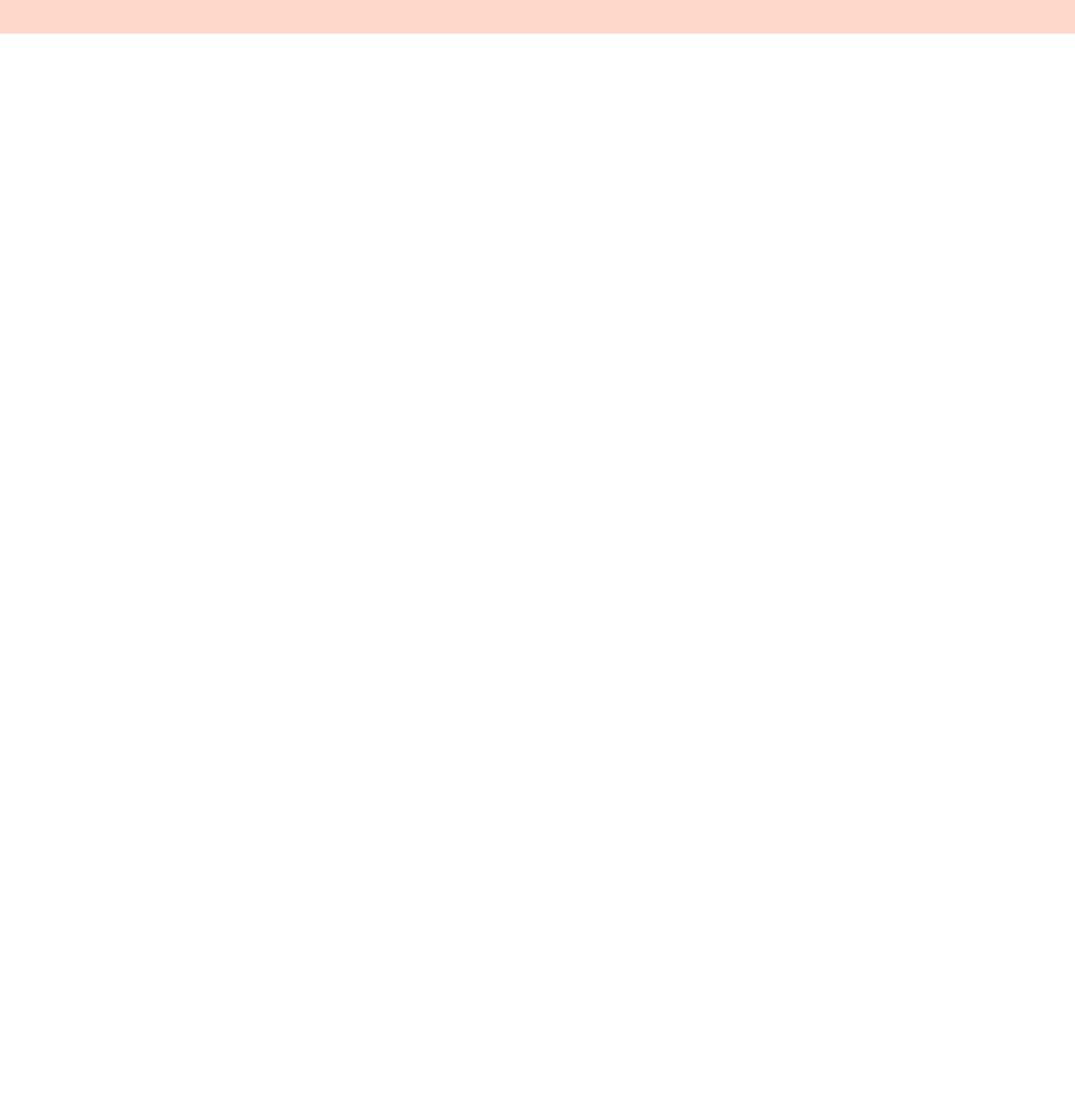
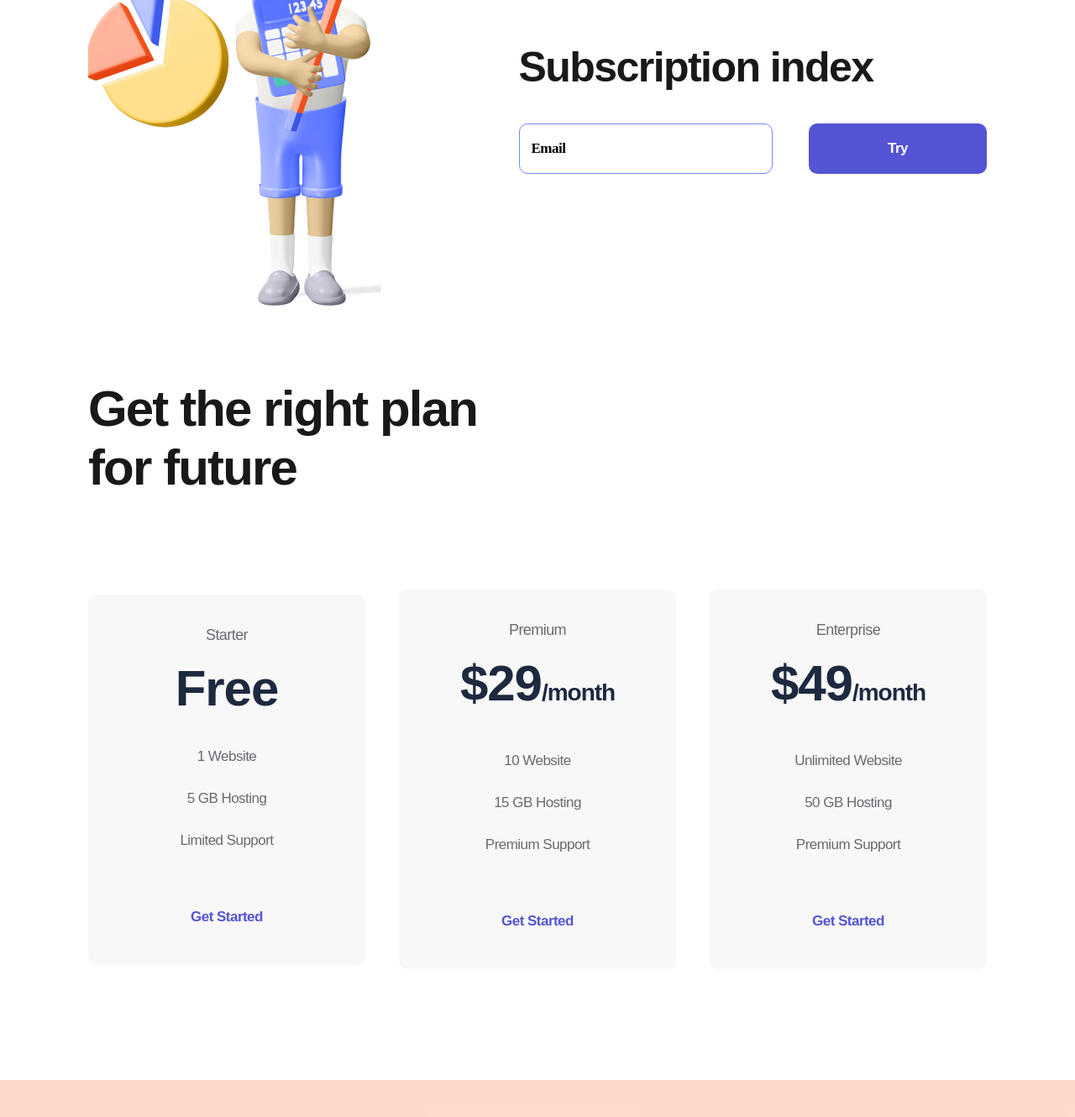
Before and after one commit to Andrey-an11/logoipsum, a plain HTML site: page index.html in a window 1280 px wide. Shown: the part 971-2301 px from the top of the page at 84% size. Before the commit the page ends 1011 px from the top, so only its background shows below. Drawn offline with nearby package versions, Linux system fonts and the light colour scheme; a web font is replaced by a local one.

Commit message:
Add files via upload

```diff
--- a/css/style.css
+++ b/css/style.css
@@ -15,7 +15,7 @@ body{
 }
 
 /* style flex  */
-.container__flex, .about, .fex__footer{
+.container__flex, .about, .fex__footer, .subscribe, .plan__flex{
     display: flex;
     justify-content: space-between;
     align-items: center;
@@ -120,6 +120,125 @@ color: #FFFFFF;
    margin-left: 35px;
 }
 
+
+.subscribe{
+    margin-bottom: 85px;
+}
+
+.subcrite__title{
+font-family: 'DM Sans' sans-serif;
+font-style: normal;
+font-weight: 700;
+font-size: 50px;
+line-height: 57px;
+letter-spacing: -1.56316px;
+margin-bottom: 38px;
+color: #19191B;
+}
+
+.input{
+    width: 302px;
+    height: 60px;
+    border: 1px solid #7087FF;
+    border-radius: 10px;
+    box-sizing: border-box;
+    padding-left: 14px;
+    margin-right: 39px;
+}
+.input::placeholder, .input{
+font-family: 'DM Sans';
+font-style: normal;
+font-weight: 700;
+font-size: 17px;
+line-height: 22px;
+letter-spacing: -0.531474px;
+color: #000000;
+}
+
+.input:focus{
+    outline: none;
+}
+
+.plan{
+    margin-bottom: 132px;
+}
+
+.plan__title{
+font-family: 'DM Sans' sans-serif;
+font-style: normal;
+font-weight: 700;
+font-size: 60px;
+line-height: 70px;
+letter-spacing: -1.87579px;
+color: #19191B;
+max-width: 504px;
+margin-bottom: 110px;
+}
+
+.item{
+    width: 330px;
+    background: #f8f8f8;
+    border-radius: 10px;
+    text-align: center;
+    padding: 34px 0 27px;
+}
+
+.item:hover{
+transition: 500ms;
+background: #FF7143;
+box-shadow: 0px 32px 34px rgba(255, 112, 59, 0.317827);
+border-radius: 10px;
+}
+.item:hover .item__text, .item:hover .item__title, .item:hover .item__li{
+    color:white;
+    transition: 500ms;
+}
+.item__text{
+
+font-size: 18px;
+line-height: 28px;
+letter-spacing: -0.562737px;
+color: #696871;
+
+}
+
+.item__title{
+font-family: 'DM Sans' sans-serif;
+font-style: normal;
+font-weight: 700;
+font-size: 60px;
+line-height: 56px;
+text-align: center;
+letter-spacing: -1.03448px;
+color: #1D293F;
+margin: 22px 0 28px;
+}
+
+.item__title span{
+
+    font-size: 28px;
+}
+
+.item__li{
+    list-style: none;
+    font-size: 17px;
+    line-height: 50px;
+    text-align: center;
+    letter-spacing: -0.531474px;
+    color: #696871;
+}
+
+.button__item{
+    width: 285px;
+    background: #f8f8f8;
+    color: #5454D4;
+    margin-top: 36px;
+}
+.item:hover .button__item{
+    background: #9F3919;
+    color: white;
+    transition: 500ms;
+}
 /* Footer */
 .footer{
     padding: 53px 0;
--- a/index.html
+++ b/index.html
@@ -41,8 +41,8 @@
                  and grow your subscription business end-to-end.
              </p>
                <div>
-            <button class="button button__violet">Get Started</button>
-            <button class="button button__transparent">Try</button>
+            <button type="button" class="button button__violet">Get Started</button>
+            <button type="button" class="button button__transparent">Try</button>
         </div>
         </div>
         <div>
@@ -51,7 +51,77 @@
         </div>
 
     </section>
-
+  <section class="container subscribe">
+    <div>
+      <img src="./img/secondman2.png" alt="secondman">
+    </div>
+    <div>
+      <h2 class="subcrite__title">
+        Subscription index
+      </h2>
+      <form>
+        <input class="input" type="email" placeholder="Email">
+        <button type="button" class="button button__violet">
+          Try
+        </button>
+      </form>
+    </div>
+  </section>
+  <section class="container plan">
+    <h2 class="plan__title">
+      Get the right plan for future
+    </h2>
+    <div class="plan__flex">
+<div class="item">
+  <p class="item__text">
+    Starter
+  </p>
+  <h3 class="item__title">
+    Free
+  </h3>
+  <ul>
+    <li class="item__li">1 Website</li>
+    <li class="item__li">5 GB Hosting</li>
+    <li class="item__li">Limited Support</li>
+  </ul>
+  <button type="button" class="button button__item">
+    Get Started
+  </button>
+</div>
+<div class="item">
+  <p class="item__text">
+    Premium
+  </p>
+  <h3 class="item__title">
+    $29<span>/month</span>
+  </h3>
+  <ul>
+    <li class="item__li">10 Website</li>
+    <li class="item__li">15 GB Hosting</li>
+    <li class="item__li">Premium Support</li>
+  </ul>
+  <button type="button" class="button button__item">
+    Get Started
+  </button>
+</div>
+<div class="item">
+  <p class="item__text">
+    Enterprise
+  </p>
+  <h3 class="item__title">
+    $49<span>/month</span>
+  </h3>
+  <ul>
+    <li class="item__li">Unlimited Website</li>
+    <li class="item__li">50 GB Hosting</li>
+    <li class="item__li">Premium Support</li>
+  </ul>
+  <button type="button" class="button button__item">
+    Get Started
+  </button>
+</div>
+    </div>
+  </section>
     <footer class="footer">
         <div class=" container fex__footer">
              <div class="conteiner-footer">
```
Also changed, not shown: img/secondman2.png (added).
